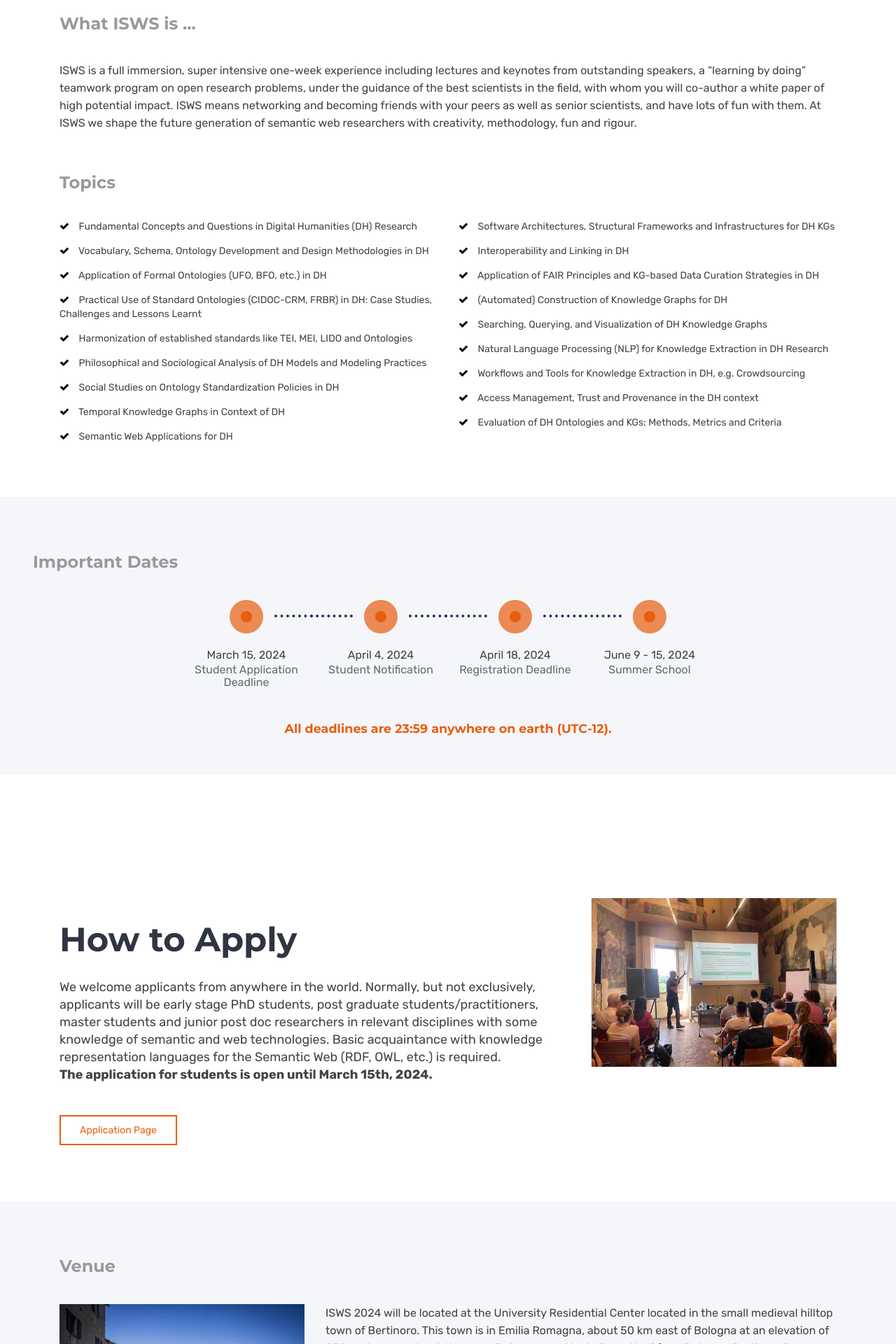
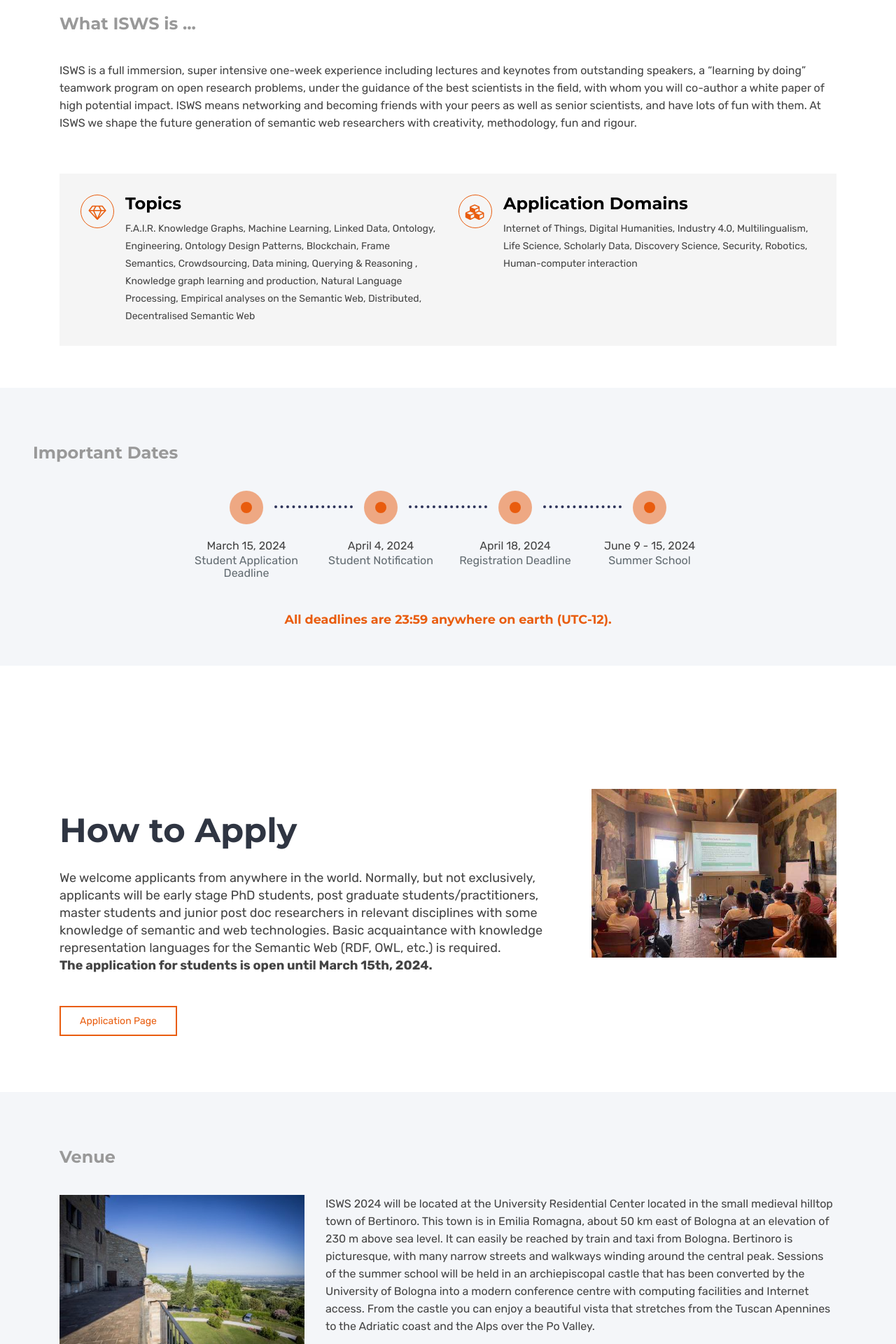
Before and after one commit to SemanticWebSchool/semanticwebschool.github.io, a Jekyll site: the page built from index.html, in a window 1280 px wide. Shown: the part 513-2433 px from the top of the page at 70% size. Built offline with Jekyll 4.4.1, drawn with Linux system fonts in a browser that asks for light colours.

Commit message:
featured

```diff
--- a/assets/css/custom.css
+++ b/assets/css/custom.css
@@ -155,5 +155,5 @@ h6 {
   width: 3rem;
   min-width: 3rem;
   border-radius: 6.25rem;
-  opacity: 0.7;
+  opacity: 0.5;
 }
--- a/index.html
+++ b/index.html
@@ -69,95 +69,37 @@ canonical: https://semanticwebschool.github.io
   </div>
 
   <div class="container">
-    <h4 class="sub-title space-left">Topics</h4>
-    <div class="row">
-      <div class="col-xs-12 col-sm-6 col-md-6">
-        <ul class="list-style check-list pl-0">
-          <li>
-            <i class="fa fa-check light-green" aria-hidden="true"></i>
-            Fundamental Concepts and Questions in Digital Humanities (DH)
-            Research
-          </li>
-          <li>
-            <i class="fa fa-check light-green" aria-hidden="true"></i>
-            Vocabulary, Schema, Ontology Development and Design Methodologies in
-            DH
-          </li>
-          <li>
-            <i class="fa fa-check light-green" aria-hidden="true"></i>
-            Application of Formal Ontologies (UFO, BFO, etc.) in DH
-          </li>
-          <li>
-            <i class="fa fa-check light-green" aria-hidden="true"></i> Practical
-            Use of Standard Ontologies (CIDOC-CRM, FRBR) in DH: Case Studies,
-            Challenges and Lessons Learnt
-          </li>
-          <li>
-            <i class="fa fa-check light-green" aria-hidden="true"></i>
-            Harmonization of established standards like TEI, MEI, LIDO and
-            Ontologies
-          </li>
-          <li>
-            <i class="fa fa-check light-green" aria-hidden="true"></i>
-            Philosophical and Sociological Analysis of DH Models and Modeling
-            Practices
-          </li>
-          <li>
-            <i class="fa fa-check light-green" aria-hidden="true"></i> Social
-            Studies on Ontology Standardization Policies in DH
-          </li>
-          <li>
-            <i class="fa fa-check light-green" aria-hidden="true"></i> Temporal
-            Knowledge Graphs in Context of DH
-          </li>
-          <li>
-            <i class="fa fa-check light-green" aria-hidden="true"></i> Semantic
-            Web Applications for DH
-          </li>
-        </ul>
-      </div>
-      <div class="col-xs-12 col-sm-6 col-md-6">
-        <ul class="list-style check-list pl-0">
-          <li>
-            <i class="fa fa-check" aria-hidden="true"></i> Software
-            Architectures, Structural Frameworks and Infrastructures for DH KGs
-          </li>
-          <li>
-            <i class="fa fa-check light-green" aria-hidden="true"></i>
-            Interoperability and Linking in DH
-          </li>
-          <li>
-            <i class="fa fa-check light-green" aria-hidden="true"></i>
-            Application of FAIR Principles and KG-based Data Curation Strategies
-            in DH
-          </li>
-          <li>
-            <i class="fa fa-check light-green" aria-hidden="true"></i>
-            (Automated) Construction of Knowledge Graphs for DH
-          </li>
-          <li>
-            <i class="fa fa-check light-green" aria-hidden="true"></i>
-            Searching, Querying, and Visualization of DH Knowledge Graphs
-          </li>
-          <li>
-            <i class="fa fa-check light-green" aria-hidden="true"></i> Natural
-            Language Processing (NLP) for Knowledge Extraction in DH Research
-          </li>
-          <li>
-            <i class="fa fa-check light-green" aria-hidden="true"></i> Workflows
-            and Tools for Knowledge Extraction in DH, e.g. Crowdsourcing
-          </li>
-          <li>
-            <i class="fa fa-check light-green" aria-hidden="true"></i> Access
-            Management, Trust and Provenance in the DH context
-          </li>
-          <li>
-            <i class="fa fa-check light-green" aria-hidden="true"></i>
-            Evaluation of DH Ontologies and KGs: Methods, Metrics and Criteria
-          </li>
-        </ul>
-      </div>
-    </div>
+            <div class="features-wrap">
+              <div class="row">
+                <!-- Start featured -->
+                <div class="col-md-6 col-sm-6">
+                  <div class="featured-box">
+                    <div class="featured-icon">
+                      <i class="fa fa-diamond"></i>
+                    </div>
+                    <div class="featured-content">
+                      <h4>Topics</h4>
+                      <p>F.A.I.R. Knowledge Graphs, Machine Learning, Linked Data, Ontology, Engineering, Ontology Design Patterns, Blockchain, Frame Semantics, Crowdsourcing, Data mining, Querying & Reasoning , Knowledge graph learning and production, Natural Language Processing, Empirical analyses on the Semantic Web, Distributed, Decentralised Semantic Web</p>
+                    </div>
+                  </div>
+                </div>
+                <!-- End featured -->
+
+                <!-- Start featured -->
+                <div class="col-md-6 col-sm-6">
+                  <div class="featured-box">
+                    <div class="featured-icon">
+                      <i class="fa fa-cubes"></i>
+                    </div>
+                    <div class="featured-content">
+                      <h4>Application Domains</h4>
+                      <p>Internet of Things, Digital Humanities, Industry 4.0, Multilingualism, Life Science, Scholarly Data, Discovery Science, Security, Robotics, Human-computer interaction</p>
+                    </div>
+                  </div>
+                </div>
+                <!-- End featured -->
+              </div>
+            </div>
   </div>
 
   <div class="mb-60"></div>
```
Also changed, not shown: assets/css/main.css.
